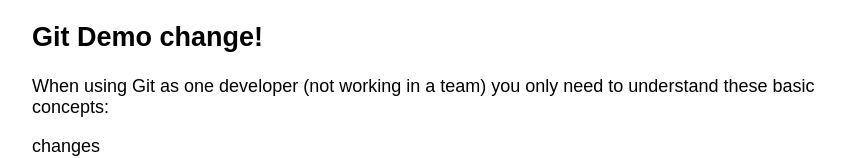
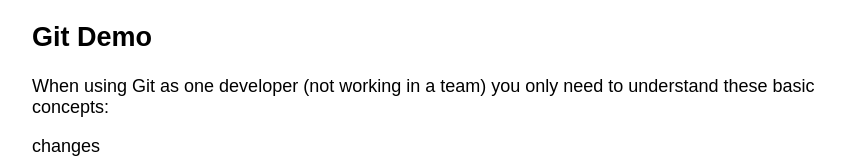
Before and after one commit to seja88/gitdemo, a plain HTML site: page index.html in a window 1280 px wide. Shown: the top 158 px of the page, without its empty margins (176-1021 px from the left). Drawn offline with Linux system fonts and the light colour scheme.

Commit message:
New Title

```diff
--- a/index.html
+++ b/index.html
@@ -5,11 +5,11 @@
   <meta name="viewport" content="width=device-width, initial-scale=1.0" />
   <meta http-equiv="X-UA-Compatible" content="ie=edge" />
   <link rel="stylesheet" href="style.css" />
-  <title>Git Demo</title>
+  <title>Git Demo DONE!</title>
 </head>
 <body>
   <article>
-    <h1>Git Demo change!</h1>
+    <h1>Git Demo</h1>
     <p>When using Git as one developer (not working in a team) you only need to understand these basic concepts:</p>
 
     <dl>
```
